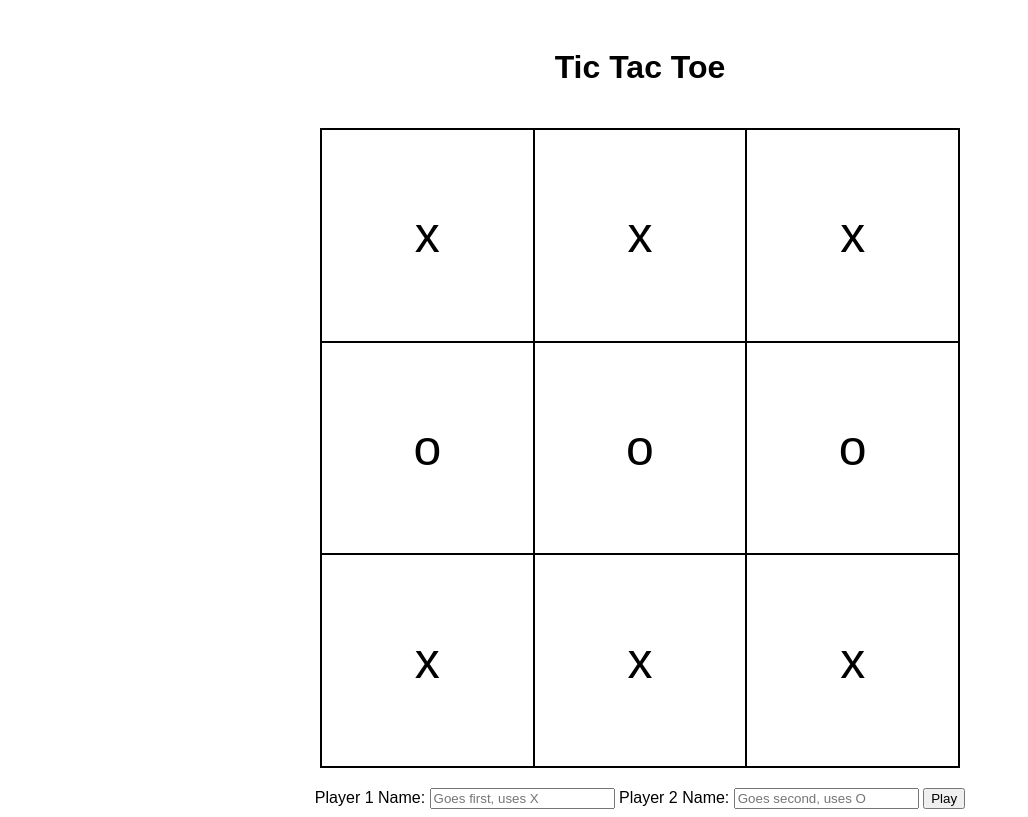
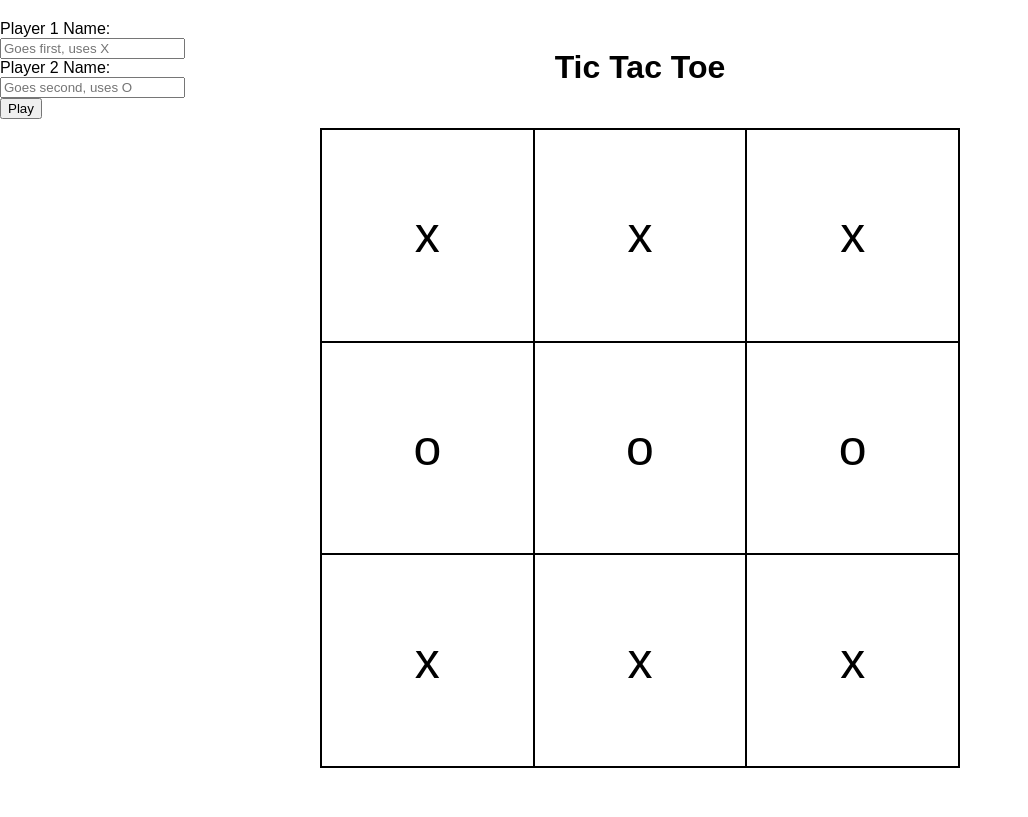
Before and after one commit to wazzupope/tictactoe, a website: page index.html in a window 1280 px wide. Shown: the whole page, without its empty margins (0-1028 px from the left). Drawn offline with Linux system fonts and the light colour scheme.

Commit message:
add modal id with fixed positioning top left

```diff
--- a/styles.css
+++ b/styles.css
@@ -23,6 +23,14 @@ body {
   margin: 20px;
 }
 
+#modal {
+  position: fixed;
+  height: auto;
+  width: 15vw;
+  top: 0;
+  left: 0;
+}
+
 #table {
   height: 100%;
   width: 100%;
```
